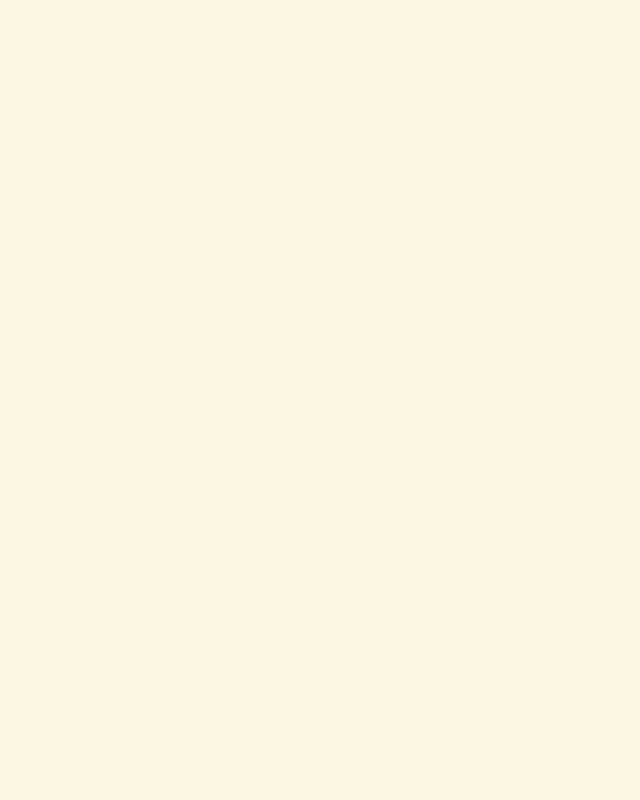
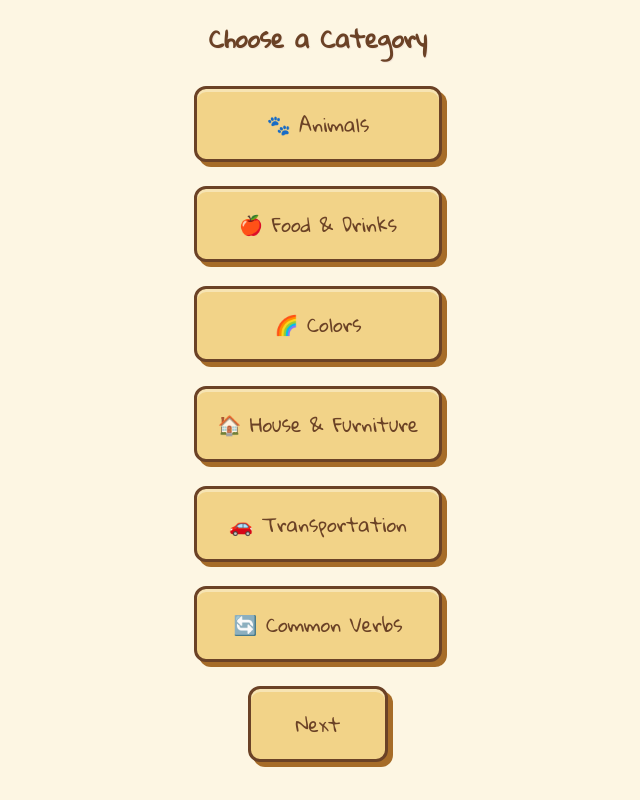
Before and after one commit to mertcancaglayan/VocabVault, a React (Create React App) app in the folder frontend/: page /b in a window 1280 px wide. Before the commit this address had no page. Shown: the whole page, without its empty margins (322-962 px from the left). Built offline with nearby package versions, Linux system fonts and the light colour scheme; the HTML template or start-up script is replaced by a standard one.

Commit message:
category selection section added

```diff
--- a/frontend/src/App.js
+++ b/frontend/src/App.js
@@ -1,6 +1,7 @@
 // import { useEffect, useState } from "react";
 // import axios from "axios";
 
+import CategorySelector from "./components/CategorySelector.jsx";
 import LanguageSelector from "./components/LanguageSelector.jsx";
 import Home from "./pages/Home.jsx";
 import { BrowserRouter, Routes, Route } from "react-router-dom";
@@ -22,6 +23,7 @@ function App() {
 				{/* <Route path="/about" element={<Quiz />} />
 				 */}
 				<Route path="/a" element={<LanguageSelector />} />
+				<Route path="/b" element={<CategorySelector />} />
 
 			</Routes>
 		</BrowserRouter>
--- /dev/null
+++ b/frontend/src/components/CategorySelector.jsx
@@ -0,0 +1,36 @@
+import React from "react";
+import MainButton from "./MainButton";
+import "../styles/categorySelector.css";
+
+function CategorySelector() {
+	return (
+		<section>
+			<h2>Choose a Category</h2>
+			<div className="categories">
+				<button data-category="animals" className="btn category-btn">
+					🐾 Animals
+				</button>
+				<button data-category="foodndrinks" className="btn category-btn">
+					🍎 Food & Drinks
+				</button>
+				<button data-category="colors" className="btn category-btn">
+					🌈 Colors
+				</button>
+				<button data-category="housenfurniture" className="btn category-btn">
+					🏠 House & Furniture
+				</button>
+				<button data-category="transportation" className="btn category-btn">
+					🚗 Transportation
+				</button>
+				<button data-category="commonverbs" className="btn category-btn">
+					🔄 Common Verbs
+				</button>
+			</div>
+			<div className="btn-bottom">
+				<MainButton text="Next"></MainButton>
+			</div>
+		</section>
+	);
+}
+
+export default CategorySelector;
--- /dev/null
+++ b/frontend/src/styles/categorySelector.css
@@ -0,0 +1,16 @@
+section {
+	width: 100%;
+}
+
+.categories {
+	display: grid;
+	grid-template-columns: repeat(auto-fill, minmax(min(400px, 100%), 1fr));
+	gap: 24px;
+	width: 100%;
+}
+
+.category-btn {
+	display: flex;
+	flex-direction: column;
+	justify-content: space-between;
+}
```
